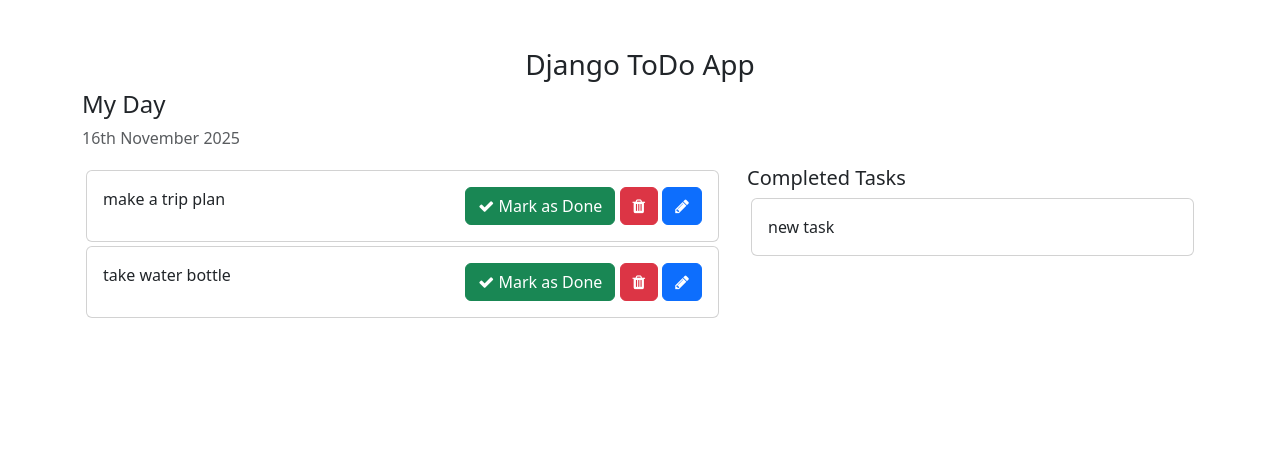
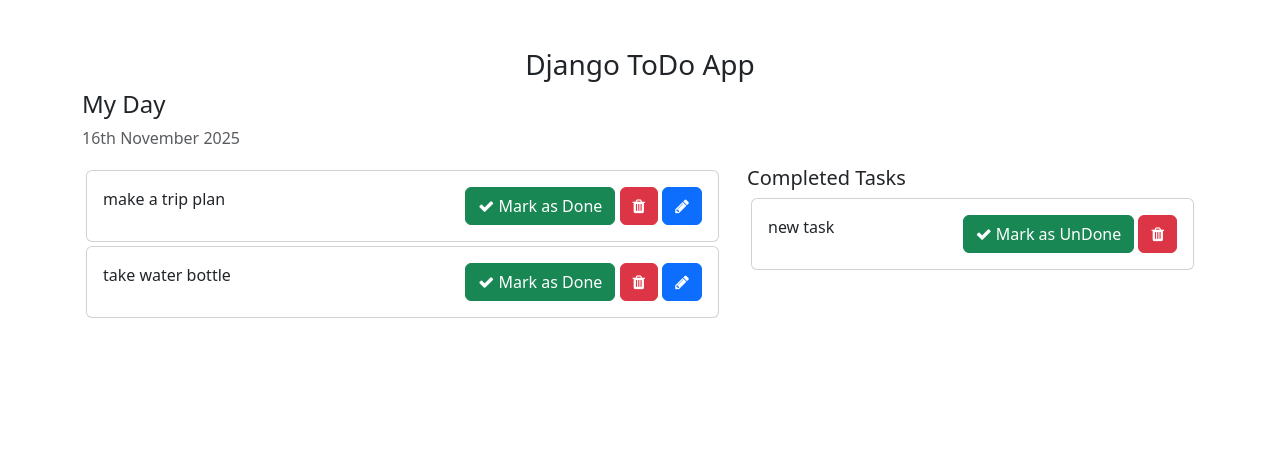
Before and after one commit to senthamizhselvan-sm/Django-ToDo, a Django app: page / in a window 1280 px wide. Shown: the top 469 px of the page. Run offline with Django 5.2, Linux system fonts and the light colour scheme; data comes from the database, SQL or seed files in the repository; both versions use the stored data as it was after the commit.

Commit message:
mark task as undone

```diff
--- a/ToDo_app/urls.py
+++ b/ToDo_app/urls.py
@@ -3,4 +3,6 @@
 
 urlpatterns = [
     path('add-task' , views.add_task , name = 'add_task'),
+    path('completed_task/<int:pk>', views.completed_task , name = 'completed_task'),
+    path('incomplete_task/<int:pk>' , views.incomplete_task , name = 'incomplete_task'),
 ]
--- a/templates/home.html
+++ b/templates/home.html
@@ -31,7 +31,7 @@
                     <div class="card-body">
                         {{ task.task }}
                         <span style="position: relative; float: right;">
-                            <a class="btn btn-success"><i class="fa fa-check"></i> Mark as Done</a>
+                            <a href = "{% url 'completed_task' task.pk %}" class="btn btn-success"><i class="fa fa-check"></i> Mark as Done</a>
                             <a class="btn btn-danger"><i class="fa fa-trash"></i></a>
                             <a class="btn btn-primary"><i class="fa fa-pencil"></i></a>
                         </span>
@@ -47,6 +47,10 @@
                 <div class="card m-1">
                     <div class="card-body">
                         {{ task.task}}
+                         <span style="position: relative; float: right;">
+                            <a href = "{% url 'incomplete_task' task.pk %}" class="btn btn-success"><i class="fa fa-check"></i> Mark as UnDone</a>
+                            <a class="btn btn-danger"><i class="fa fa-trash"></i></a>
+                        </span>
                     </div>
                 </div>
                  {% endfor %}
```
Also changed, not shown: ToDo_app/views.py (+14 -1 lines), db.sqlite3.
